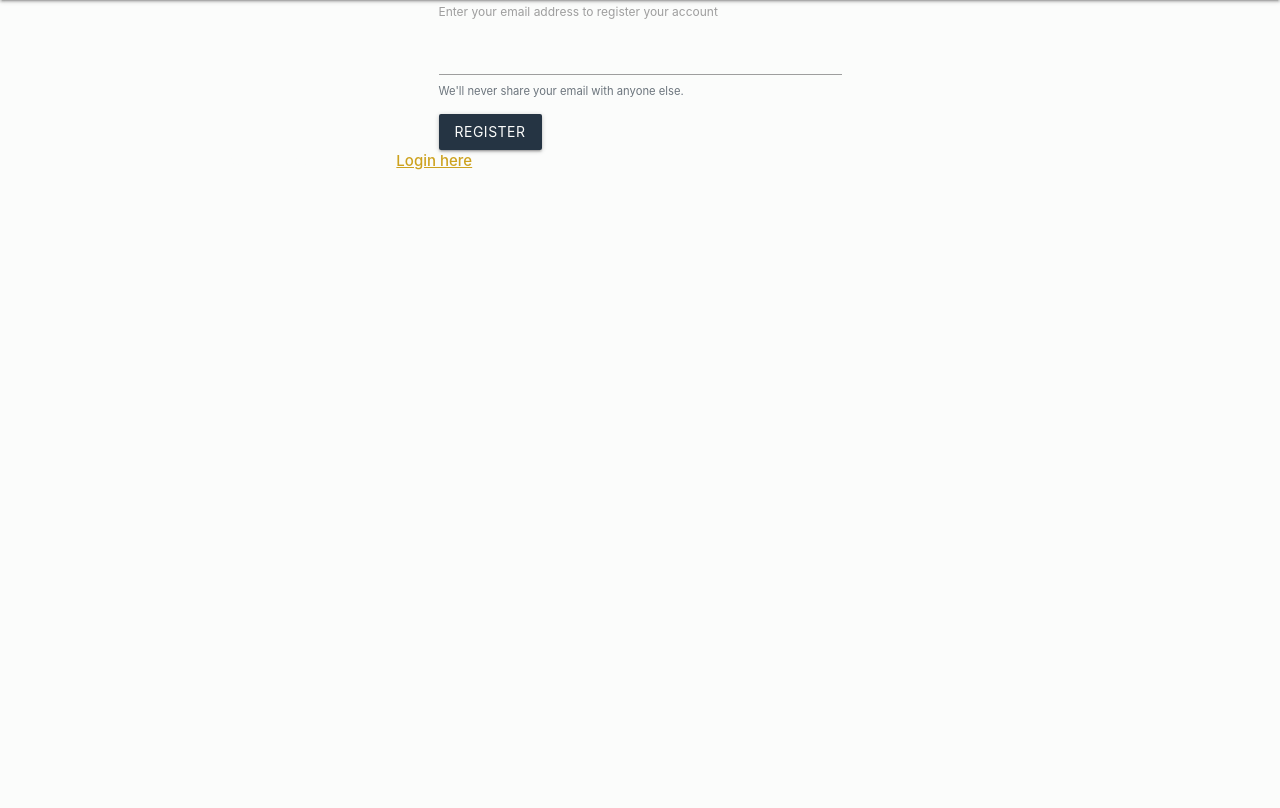
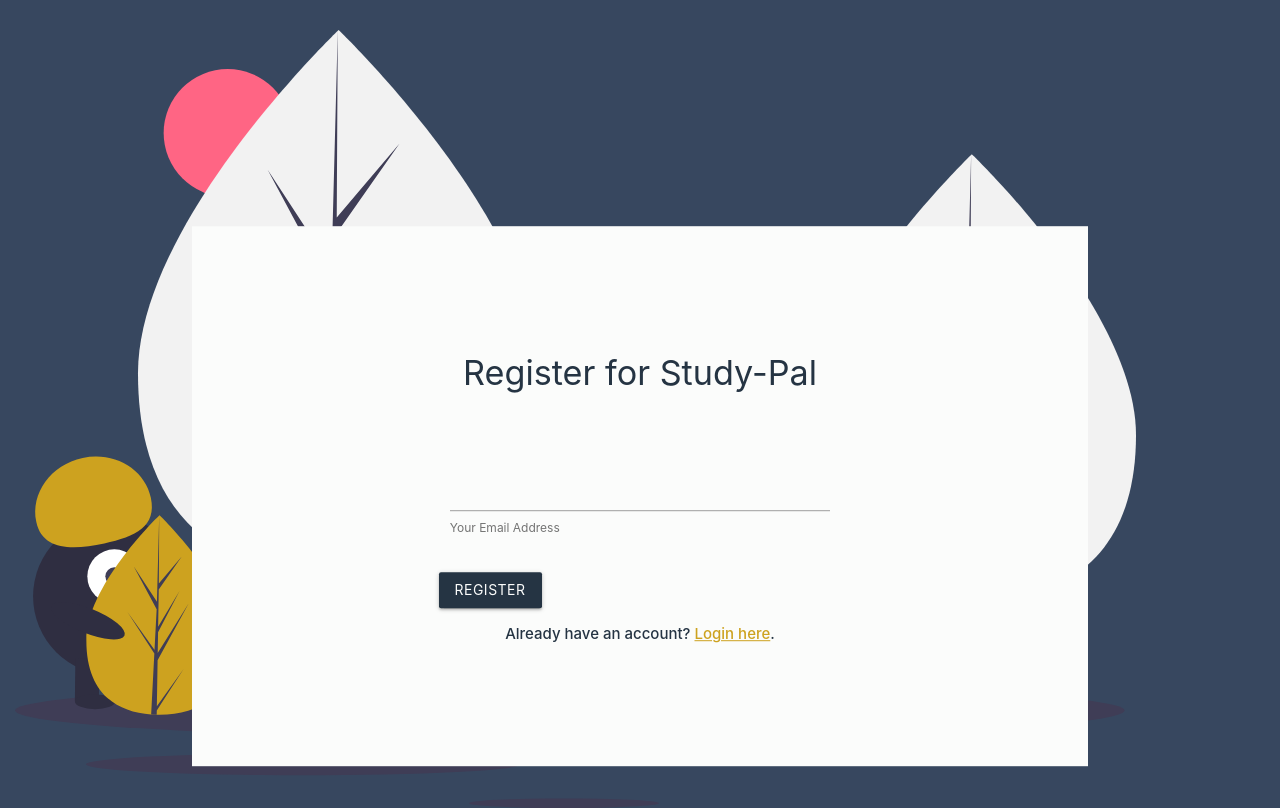
Before and after one commit to ClaireLally8/StudyPal, a Flask app: page /register in a window 1280 px wide. Shown: the part 64-872 px from the top of the page. Before the commit the page ends 234 px from the top, so only its background shows below. Run offline with Flask 2, Linux system fonts and the light colour scheme; some libraries are stand-ins or nearby versions.

Commit message:
re-design of register page

```diff
--- a/templates/register.html
+++ b/templates/register.html
@@ -1,29 +1,34 @@
 {% extends "index.html" %}
 {% block body %}
-<div class="container logincontainer">
+<div class="container-fluid background">
+  <img src="{{ url_for('static', filename='imgs/register.svg') }}" class="img-fluid regimg">
+</div>
+<div class="container overlay">
+<h4 class="reghead">Register for Study-Pal</h4>
   <div class="details">
     <form method=POST action="{{ url_for('register') }}">
       <div class="col-lg-6 offset-lg-3 col-sm-12">
-
         {% with messages = get_flashed_messages() %}
         {% if messages %}
-    <ul class=flashes>
+        <ul class="flashes">
           {% for message in messages %}
           <li>{{ message }}</li>
           {% endfor %}
         </ul>
         {% endif %}
         {% endwith %}
-           <div class="form-group">
-        <label for="exampleInputEmail1">Enter your email address to register your account</label>
-        <input type="email" name="email" class="form-control emailinput" id="exampleInputEmail1" aria-describedby="emailHelp" required>
-        <small id="emailHelp" class="form-text text-muted bottom">We'll never share your email with anyone else.</small>
+        <div class="row">
+              <div class="input-field col s12">
+                <input id="email" type="email" class="validate" name="email" required>
+                <span class="helper-text" data-error="wrong" data-success="right">Your Email Address</span>
               </div>
-      <button type="submit" class="btn btn-link loginbtn">Register</button>
+            </div>
+        <button class="button waves-effect btn" type="submit">Register</button>
       </div>
     </form>
   </div>
-        <div class="reghere"><strong>
+  <div class="redirect">
+  <strong>
       Already have an account? <a class="link" href="{{ url_for('home') }}">Login here</a>.</strong>
   </div>
 </div>
```
Lines whose indentation alone changed are shown as unchanged.
